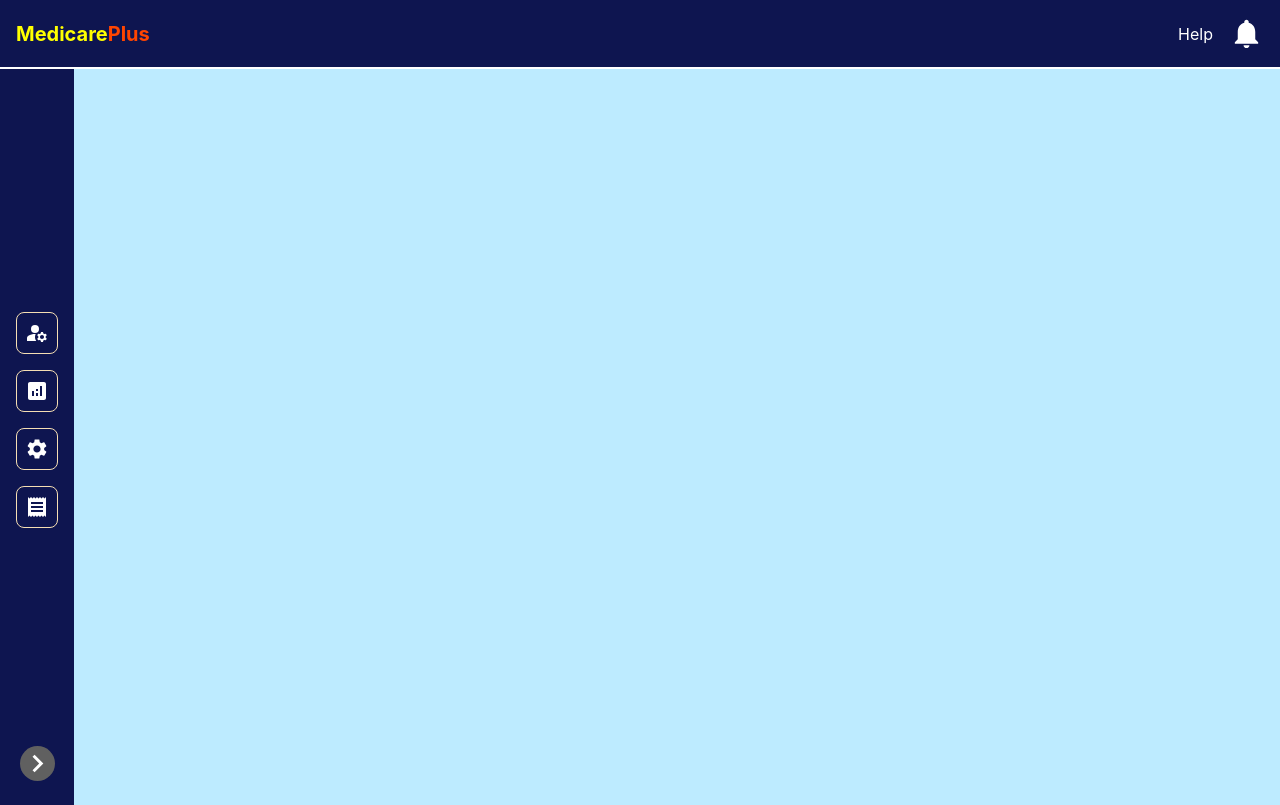
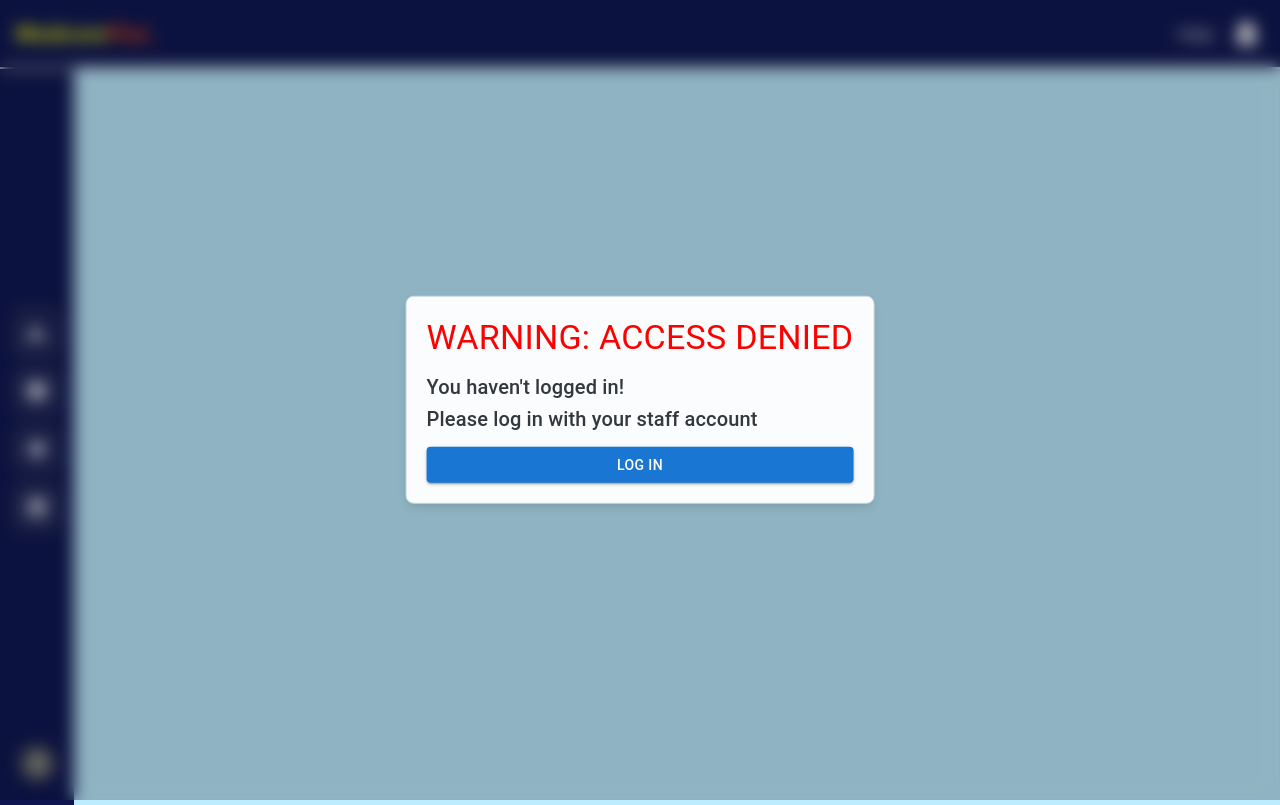
Before and after one commit to Piplip/medicare-fe, a React (Vite) app: page /admin in a window 1280 px wide. Built offline with nearby package versions, Linux system fonts and the light colour scheme; no server answers.

Commit message:
adjust UIs

```diff
--- a/src/template/StaffTemplate.jsx
+++ b/src/template/StaffTemplate.jsx
@@ -5,21 +5,22 @@ import SideNav from "../components/SideNav.jsx";
 import MeetingRoomIcon from '@mui/icons-material/MeetingRoom';
 import DashboardIcon from '@mui/icons-material/Dashboard';
 import ManageAccountsIcon from '@mui/icons-material/ManageAccounts';
-import ScienceIcon from '@mui/icons-material/Science';
 import AnalyticsIcon from '@mui/icons-material/Analytics';
 import SettingsIcon from '@mui/icons-material/Settings';
 import ReceiptIcon from '@mui/icons-material/Receipt';
 import '../styles/side-nav-style.css'
 import '../styles/staff-template-style.css'
+import UnauthenticatedModal from "../components/UnauthenticatedModal.jsx";
 
 export default function StaffTemplate(props){
+    const location = useLocation()
+
     const physicianNavData = {
         "title": "Physician",
         "pages": [
             {"name": "Dashboard", "path": "dashboard", "icon": <DashboardIcon />},
-            {"name": "Patient Management", "path": "patient-view", "icon": <ManageAccountsIcon />},
+            {"name": "Statistics", "path": "statistic", "icon": <AnalyticsIcon />},
             {"name": "Appointment Scheduling", "path": "appointment-scheduling", "icon": <MeetingRoomIcon />},
-            {"name": "Labs & Tests", "path": "labs-tests", "icon": <ScienceIcon />},
         ]
     }
     const adminNavData = {
@@ -32,20 +33,24 @@ export default function StaffTemplate(props){
         ]
     }
 
-    const location = useLocation();
     useEffect(() => {
         window.scrollTo(0, 0);
     }, [location]);
 
     return (
         <div className={'page-template'}>
-            <TopNav/>
-            <section className={'page-content-wrapper'}>
-                <SideNav data={location.pathname.includes('/admin') ? adminNavData : physicianNavData}/>
+            <TopNav homeLink={location.pathname.includes("/admin") ?
+                "/admin/users" : "/physician/dashboard"
+            }/>
+            <section className={'page-content-wrapper'} style={{flexGrow: 1}}>
+                {!location.pathname.includes("/login") && !location.pathname.includes("/signup") &&
+                    <SideNav data={location.pathname.includes('/admin') ? adminNavData : physicianNavData}/>
+                }
                 <div className={'page-template-outlet-wrapper'}>
                     <Outlet context={[props.language, props.setLanguage]}/>
                 </div>
             </section>
+            <UnauthenticatedModal />
         </div>
     )
 }
```
